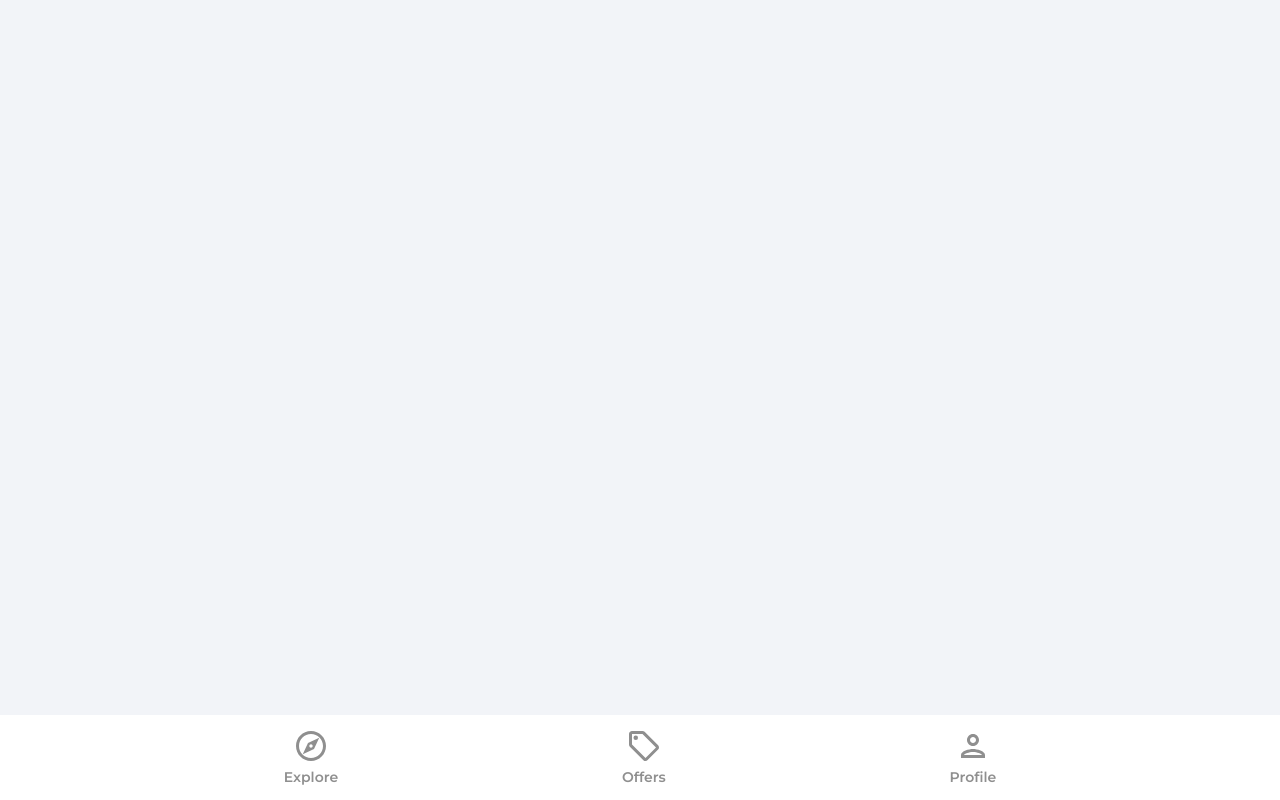
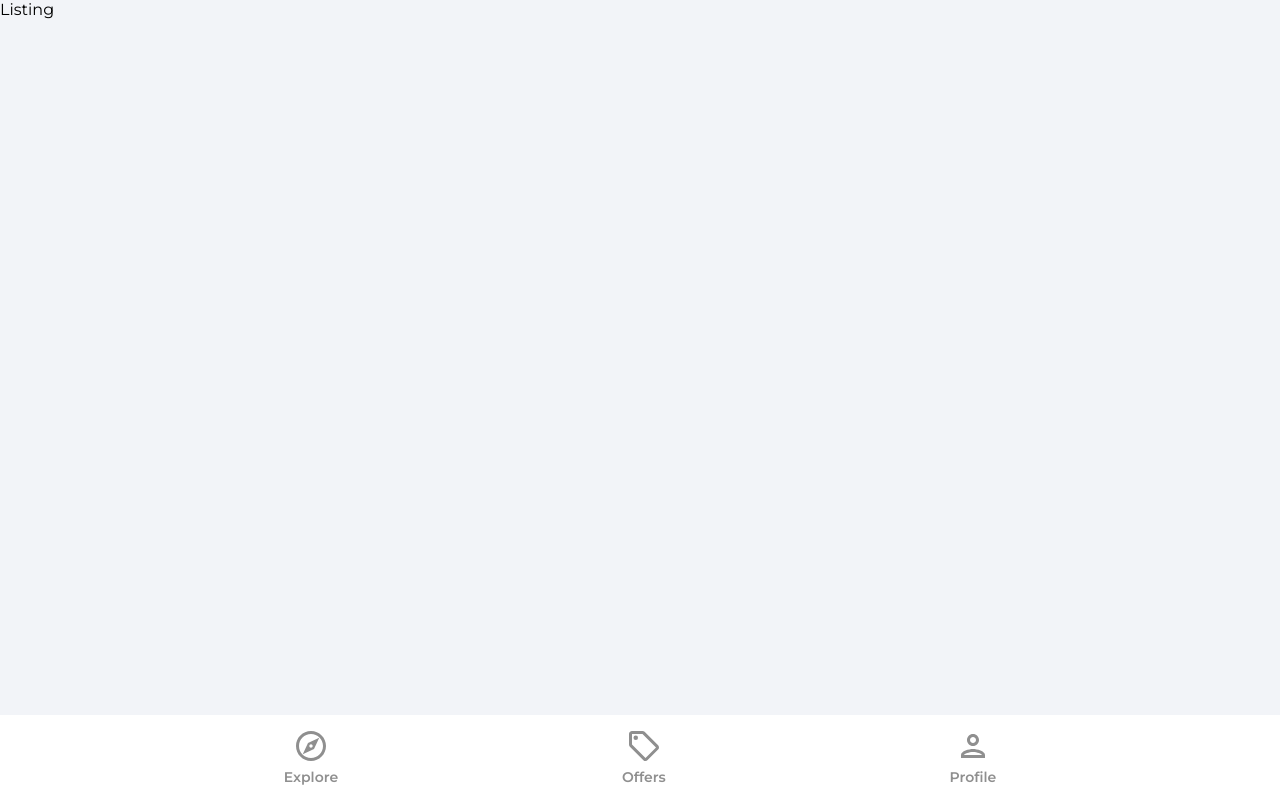
Before and after one commit to jhonadc/ReactHousing, a React (Create React App) app: page /category/1/1 in a window 1280 px wide. Built offline with nearby package versions, Linux system fonts and the light colour scheme.

Commit message:
created listing page and inserted route on app.jsx

```diff
--- a/src/App.js
+++ b/src/App.js
@@ -11,6 +11,7 @@ import SignIn from './pages/SignIn';
 import SignUp from './pages/SignUp';
 import ForgotPassword from './pages/ForgotPassword';
 import CreateListing from './pages/CreateListing';
+import Listing from './pages/Listing';
 
 function App() {
   return (
@@ -27,6 +28,10 @@ function App() {
           <Route path='/sign-up' element={<SignUp />} />
           <Route path='/forgot-password' element={<ForgotPassword />} />
           <Route path='/create-listing' element={<CreateListing />} />
+          <Route
+            path='/category/:categoryName/:listingId'
+            element={<Listing />}
+          />
         </Routes>
         <Navbar />
       </Router>
--- /dev/null
+++ b/src/pages/Listing.jsx
@@ -0,0 +1,9 @@
+function Listing() {
+  return (
+    <div>
+      Listing
+    </div>
+  )
+}
+
+export default Listing
```
